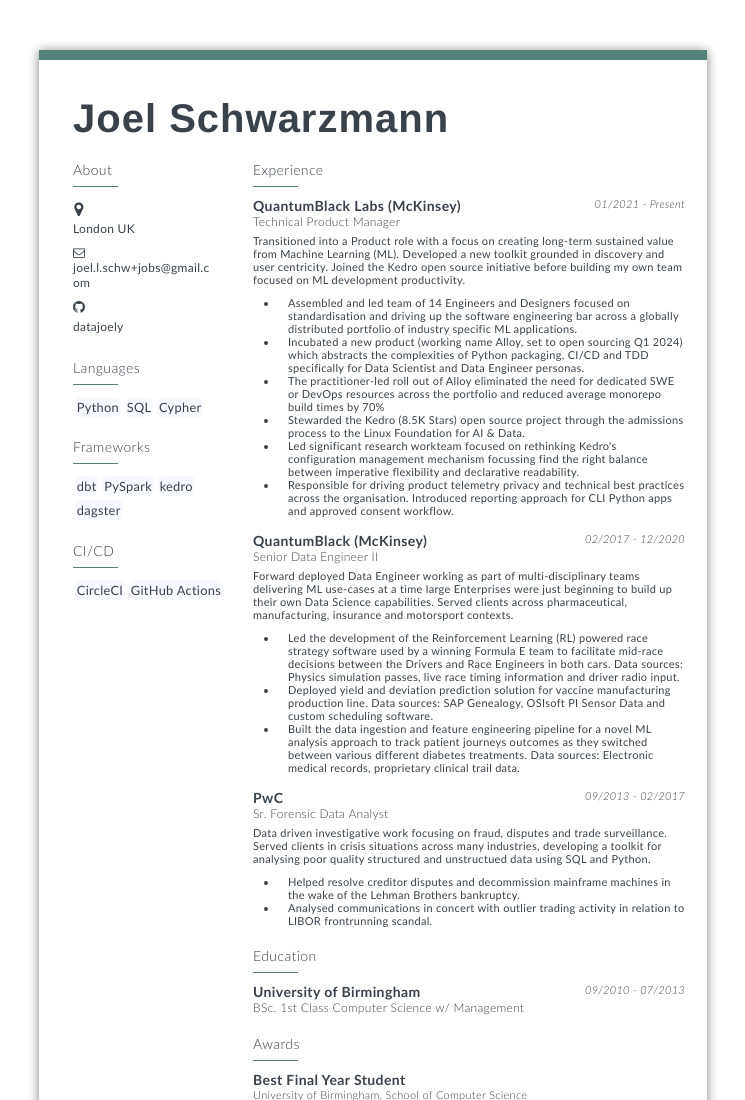
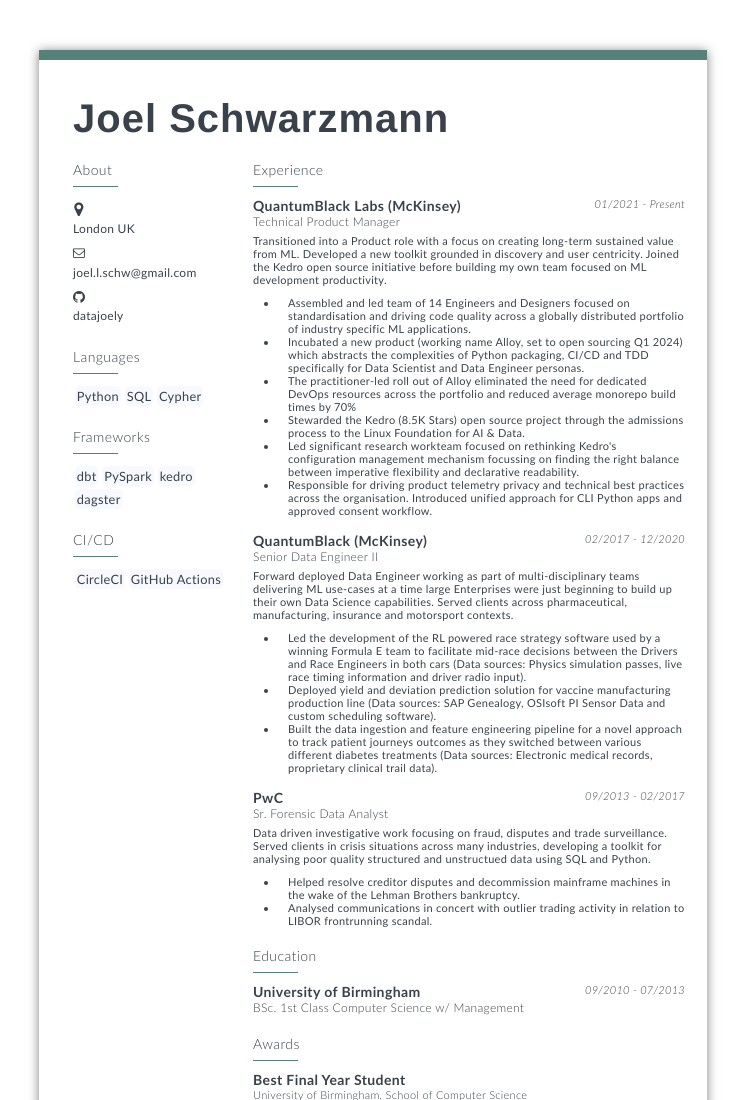
Before and after one commit to datajoely/js_resume, a plain HTML site: page resume.html in a window 1280 px wide. Shown: the top 1100 px of the page, without its empty margins (267-1012 px from the left). Drawn offline with Linux system fonts and the light colour scheme; a web font is replaced by a local one.

Commit message:
update resume
Signed-off-by: datajoely <joel.schwarzmann@quantumblack.com>

```diff
--- a/resume.html
+++ b/resume.html
@@ -429,8 +429,8 @@
                     <i class="fa fa-envelope-o"></i>
 
                         <h6 class="info-text">
-                            <a href="mailto:joel.l.schw+jobs@gmail.com" target="_blank">
-                                joel.l.schw+jobs@gmail.com
+                            <a href="mailto:joel.l.schw@gmail.com" target="_blank">
+                                joel.l.schw@gmail.com
                             </a>
                         </h6>
                 </div>
@@ -500,15 +500,15 @@
                     <h4>Technical Product Manager</h4>
 
 
-                    <p class="summary">Transitioned into a Product role with a focus on creating long-term sustained value from Machine Learning (ML). Developed a new toolkit grounded in discovery and user centricity. Joined the Kedro open source initiative before building my own team focused on ML development productivity.</p>
+                    <p class="summary">Transitioned into a Product role with a focus on creating long-term sustained value from ML. Developed a new toolkit grounded in discovery and user centricity. Joined the Kedro open source initiative before building my own team focused on ML development productivity.</p>
 
                     <ul>
-                        <li>Assembled and led team of 14 Engineers and Designers focused on standardisation and driving up the software engineering bar across a globally distributed portfolio of industry specific ML applications.</li>
+                        <li>Assembled and led team of 14 Engineers and Designers focused on standardisation and driving code quality across a globally distributed portfolio of industry specific ML applications.</li>
                         <li>Incubated a new product (working name Alloy, set to open sourcing Q1 2024) which abstracts the complexities of Python packaging, CI/CD and TDD specifically for Data Scientist and Data Engineer personas.</li>
-                        <li>The practitioner-led roll out of Alloy eliminated the need for dedicated SWE or DevOps resources across the portfolio and reduced average monorepo build times by 70%</li>
+                        <li>The practitioner-led roll out of Alloy eliminated the need for dedicated DevOps resources across the portfolio and reduced average monorepo build times by 70%</li>
                         <li>Stewarded the Kedro (8.5K Stars) open source project through the admissions process to the Linux Foundation for AI &amp; Data.</li>
-                        <li>Led significant research workteam focused on rethinking Kedro&#x27;s configuration management mechanism focussing find the right balance between imperative flexibility and declarative readability. </li>
-                        <li>Responsible for driving product telemetry privacy and technical best practices across the organisation. Introduced reporting approach for CLI Python apps and approved consent workflow.</li>
+                        <li>Led significant research workteam focused on rethinking Kedro&#x27;s configuration management mechanism focussing on finding the right balance between imperative flexibility and declarative readability. </li>
+                        <li>Responsible for driving product telemetry privacy and technical best practices across the organisation. Introduced unified approach for CLI Python apps and approved consent workflow.</li>
                     </ul>
                 </section>
                 <section class="item">
@@ -528,9 +528,9 @@
                     <p class="summary">Forward deployed Data Engineer working as part of multi-disciplinary teams delivering ML use-cases at a time large Enterprises were just beginning to build up their own Data Science capabilities. Served clients across pharmaceutical, manufacturing, insurance and motorsport contexts.</p>
 
                     <ul>
-                        <li>Led the development of the Reinforcement Learning (RL) powered race strategy software used by a winning Formula E team to facilitate mid-race decisions between the Drivers and Race Engineers in both cars. Data sources: Physics simulation passes, live race timing information and driver radio input.</li>
-                        <li>Deployed yield and deviation prediction solution for vaccine manufacturing production line. Data sources: SAP Genealogy, OSIsoft PI Sensor Data and custom scheduling software.</li>
-                        <li>Built the data ingestion and feature engineering pipeline for a novel ML analysis approach to track patient journeys outcomes as they switched between various different diabetes treatments. Data sources: Electronic medical records, proprietary clinical trail data.</li>
+                        <li>Led the development of the RL powered race strategy software used by a winning Formula E team to facilitate mid-race decisions between the Drivers and Race Engineers in both cars (Data sources: Physics simulation passes, live race timing information and driver radio input).</li>
+                        <li>Deployed yield and deviation prediction solution for vaccine manufacturing production line (Data sources: SAP Genealogy, OSIsoft PI Sensor Data and custom scheduling software).</li>
+                        <li>Built the data ingestion and feature engineering pipeline for a novel approach to track patient journeys outcomes as they switched between various different diabetes treatments (Data sources: Electronic medical records, proprietary clinical trail data).</li>
                     </ul>
                 </section>
                 <section class="item">
```
Also changed, not shown: resume.json (+9 -9 lines).
